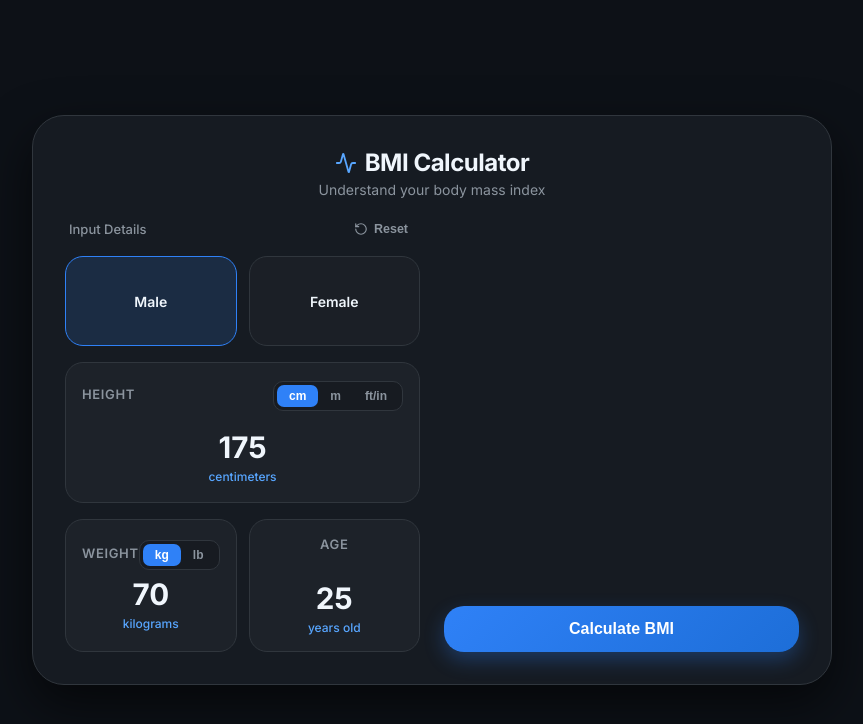
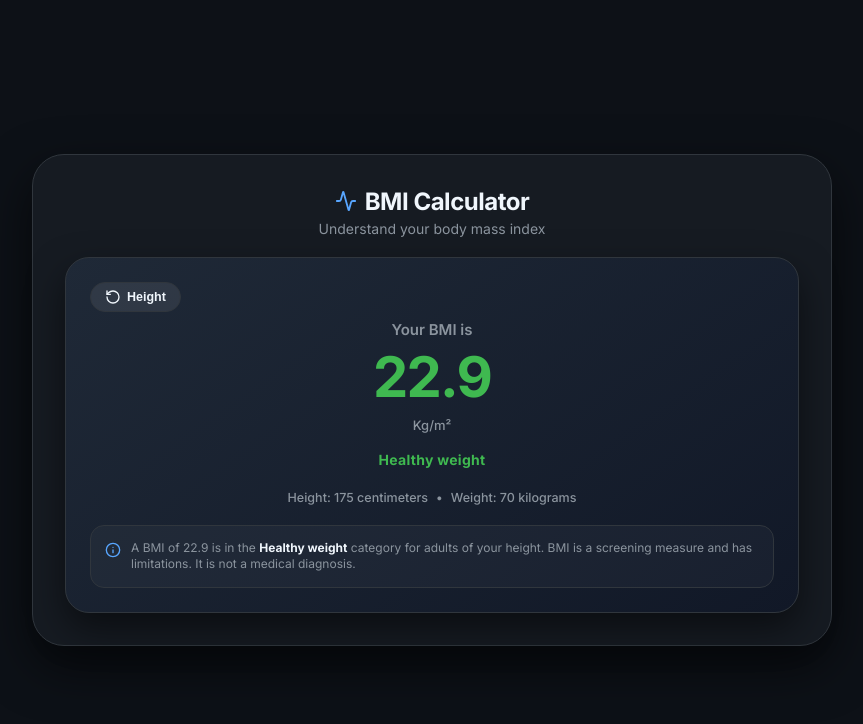
Before and after one commit to anujverma1475-spec/BMI-Calculator, a React (Vite) app: page / in a window 1280 px wide. Both pictures are taken after a click on the button "Calculate BMI". Shown: the top 724 px of the page, without its empty margins (208-1071 px from the left). Built offline with nearby package versions, Linux system fonts and the light colour scheme.

Commit message:
Phase 5: Implement dynamic ResultCard view and conditional rendering

```diff
--- a/src/App.css
+++ b/src/App.css
@@ -308,3 +308,128 @@
   width: 100%;
   justify-content: center;
 }
+
+/* Result Overlay Card */
+.result-overlay-card {
+  background: linear-gradient(145deg, #1f2937, #111827);
+  border: 1px solid var(--card-border);
+  border-radius: 24px;
+  padding: 24px;
+  display: flex;
+  flex-direction: column;
+  align-items: center;
+  position: relative;
+  box-shadow: 0 16px 36px rgba(0, 0, 0, 0.5);
+  animation: fadeInScale 0.3s cubic-bezier(0.16, 1, 0.3, 1) forwards;
+}
+
+@keyframes fadeInScale {
+  from {
+    opacity: 0;
+    transform: scale(0.96);
+  }
+  to {
+    opacity: 1;
+    transform: scale(1);
+  }
+}
+
+.result-top-action {
+  width: 100%;
+  display: flex;
+  justify-content: flex-start;
+  margin-bottom: 8px;
+}
+
+.btn-recalculate {
+  background: rgba(255, 255, 255, 0.08);
+  border: 1px solid var(--card-border);
+  color: var(--text-main);
+  padding: 6px 14px;
+  border-radius: 20px;
+  font-size: 0.78125rem;
+  font-weight: 600;
+  display: flex;
+  align-items: center;
+  gap: 6px;
+  cursor: pointer;
+  transition: background 0.2s ease;
+}
+
+.btn-recalculate:hover {
+  background: rgba(255, 255, 255, 0.15);
+}
+
+.result-content {
+  display: flex;
+  flex-direction: column;
+  align-items: center;
+  text-align: center;
+  width: 100%;
+  gap: 8px;
+}
+
+.result-header-label {
+  font-size: 0.9375rem;
+  font-weight: 600;
+  color: var(--text-muted);
+}
+
+.bmi-big-number {
+  font-size: 3.5rem;
+  font-weight: 700;
+  line-height: 1.1;
+  letter-spacing: -0.03em;
+}
+
+.bmi-unit-label {
+  font-size: 0.8125rem;
+  font-weight: 500;
+  color: var(--text-muted);
+  margin-bottom: 4px;
+}
+
+.bmi-category-badge {
+  padding: 6px 16px;
+  border-radius: 12px;
+  font-size: 0.875rem;
+  font-weight: 700;
+  letter-spacing: 0.02em;
+  margin-bottom: 8px;
+}
+
+.result-summary-pills {
+  display: flex;
+  gap: 8px;
+  font-size: 0.78125rem;
+  color: var(--text-muted);
+  font-weight: 500;
+  margin-bottom: 12px;
+}
+
+.bmi-disclaimer-box {
+  background: rgba(255, 255, 255, 0.03);
+  border: 1px solid var(--card-border);
+  border-radius: 14px;
+  padding: 14px;
+  display: flex;
+  align-items: flex-start;
+  gap: 10px;
+  text-align: left;
+}
+
+.disclaimer-icon {
+  color: var(--accent-cyan);
+  flex-shrink: 0;
+  margin-top: 2px;
+}
+
+.bmi-disclaimer-box p {
+  font-size: 0.75rem;
+  color: var(--text-muted);
+  line-height: 1.4;
+}
+
+.bmi-disclaimer-box strong {
+  color: var(--text-main);
+}
--- a/src/App.jsx
+++ b/src/App.jsx
@@ -1,6 +1,7 @@
 import React, { useState } from 'react';
 import Header from './components/Header';
 import CalculatorForm from './components/CalculatorForm';
+import ResultCard from './components/ResultCard';
 import { calculateBMI } from './utils/bmiCalculator';
 import './App.css';
 
@@ -35,7 +36,6 @@ function App() {
 
     if (result) {
       setBmiResult(result);
-      console.log('Calculated BMI Result:', result);
     } else {
       alert('Please enter valid numeric values for height and weight.');
     }
@@ -62,7 +62,9 @@ function App() {
 
       {/* Main Responsive Layout */}
       <div className="main-content-grid">
-        {/* Form Inputs Component */}
+        {!bmiResult ? (
+          <>
+            {/* Left Column: Form Inputs Component */}
             <CalculatorForm
               gender={gender}
               setGender={setGender}
@@ -93,6 +95,13 @@ function App() {
                 </button>
               </div>
             </div>
+          </>
+        ) : (
+          /* When calculation is complete, show the result card spanning full width */
+          <div style={{ gridColumn: '1 / -1' }}>
+            <ResultCard result={bmiResult} onRecalculate={() => setBmiResult(null)} />
+          </div>
+        )}
       </div>
     </div>
   );
--- /dev/null
+++ b/src/components/ResultCard.jsx
@@ -0,0 +1,47 @@
+import React from 'react';
+import { RotateCcw, Info } from 'lucide-react';
+
+function ResultCard({ result, onRecalculate }) {
+  if (!result) return null;
+
+  return (
+    <div className="result-overlay-card">
+      <div className="result-top-action">
+        <button className="btn-recalculate" onClick={onRecalculate} title="Recalculate">
+          <RotateCcw size={16} />
+          <span>Height</span>
+        </button>
+      </div>
+
+      <div className="result-content">
+        <span className="result-header-label">Your BMI is</span>
+
+        <div className="bmi-big-number" style={{ color: result.color }}>
+          {result.bmi}
+        </div>
+
+        <span className="bmi-unit-label">Kg/m²</span>
+
+        <div className="bmi-category-badge" style={{ backgroundColor: `${result.color}20`, color: result.color, border: `1px solid ${result.color}40` }}>
+          {result.category}
+        </div>
+
+        <div className="result-summary-pills">
+          <span>Height: {result.heightMeters * 100} centimeters</span>
+          <span>•</span>
+          <span>Weight: {result.weightKg} kilograms</span>
+        </div>
+
+        <div className="bmi-disclaimer-box">
+          <Info size={16} className="disclaimer-icon" />
+          <p>
+            A BMI of {result.bmi} is in the <strong>{result.category}</strong> category for adults of your height.
+            BMI is a screening measure and has limitations. It is not a medical diagnosis.
+          </p>
+        </div>
+      </div>
+    </div>
+  );
+}
+
+export default ResultCard;
```
Lines whose indentation alone changed are shown as unchanged.
